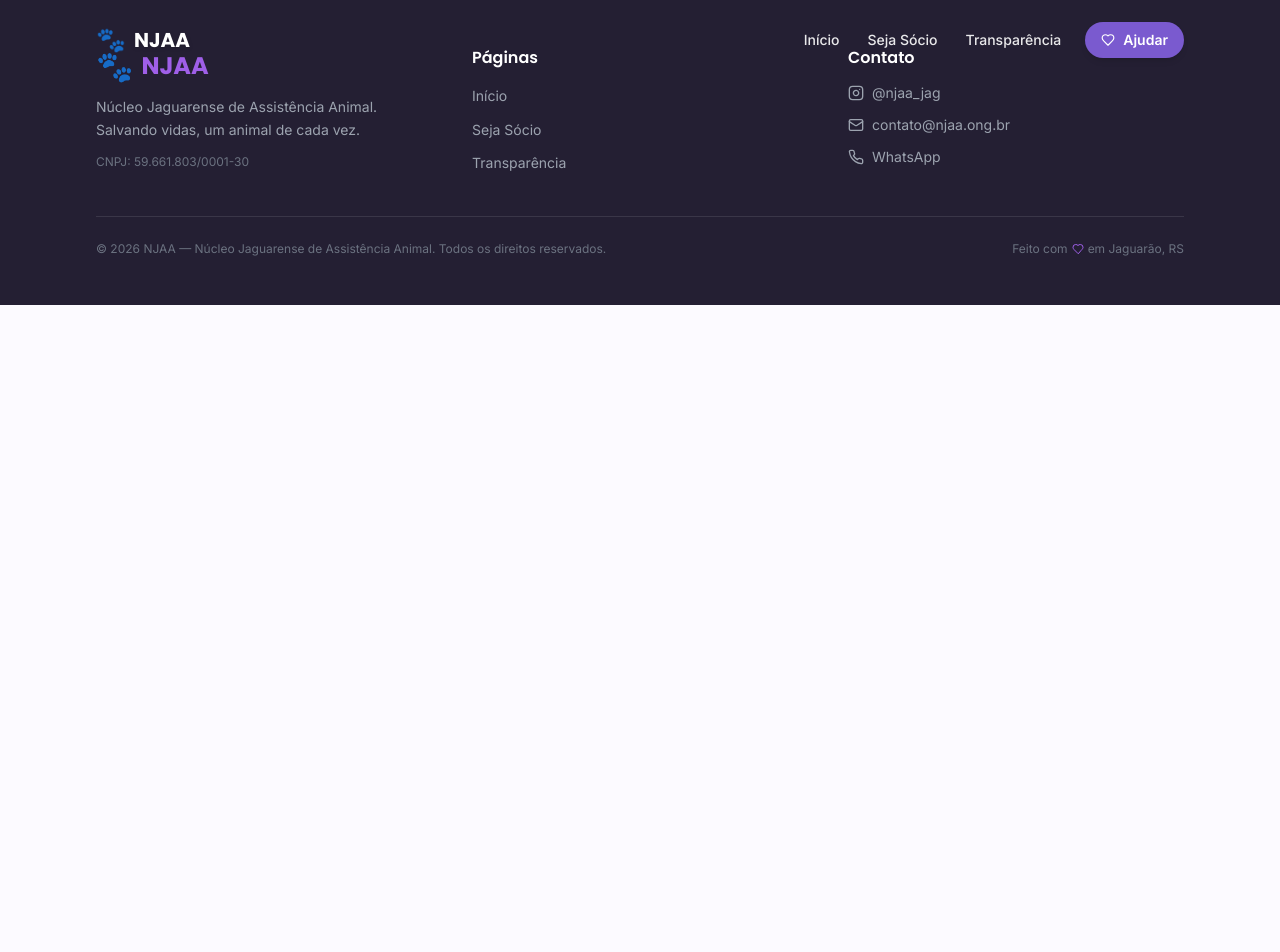
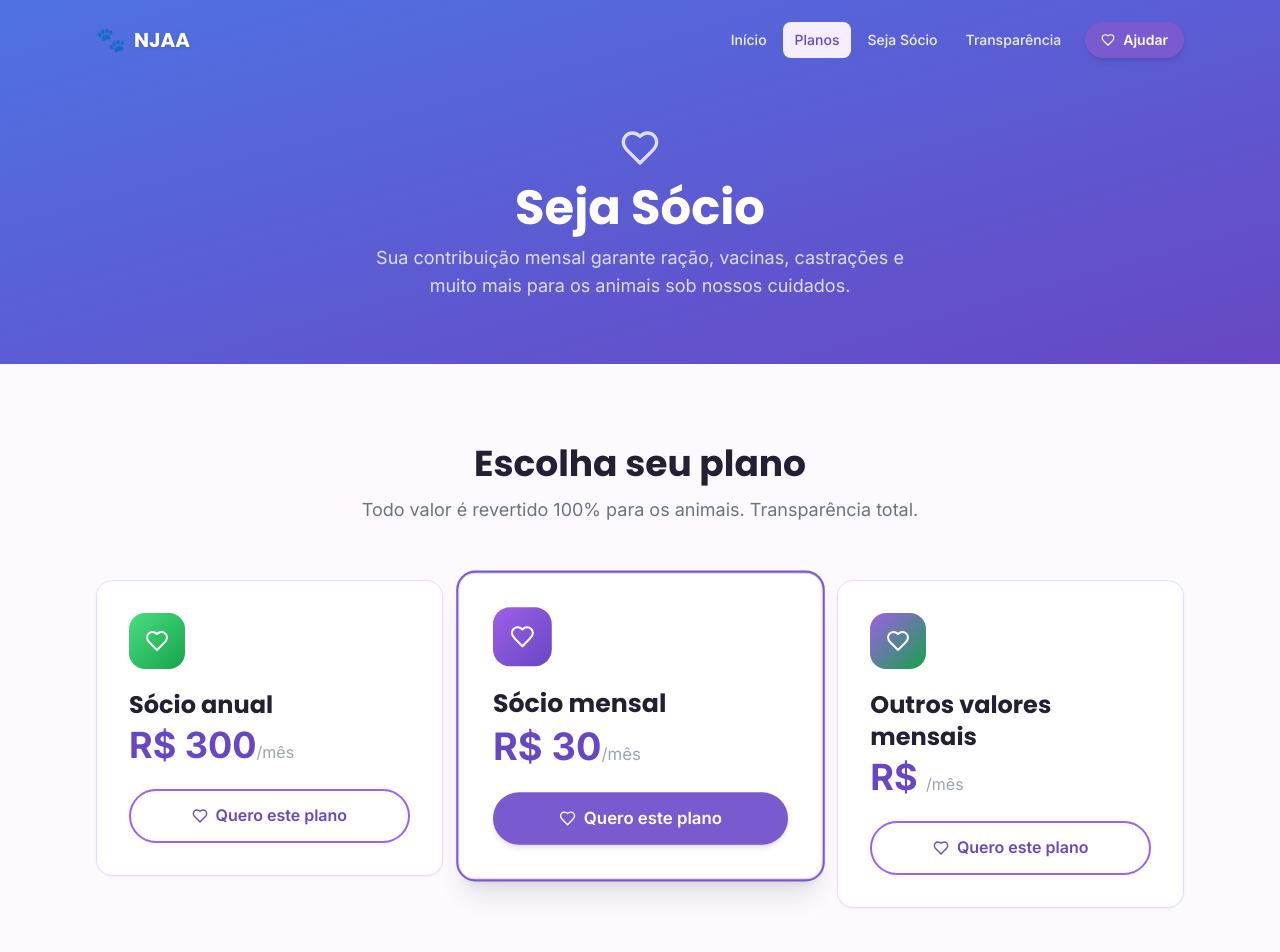
Before and after one commit to sbr-digital/njaa, a React (Vite) app: page /planos in a window 1280 px wide. Shown: the top 952 px of the page. Before the commit the page ends 800 px from the top, so only its background shows below. Built offline with nearby package versions, Linux system fonts and the light colour scheme.

Commit message:
fix: corrige planos

```diff
--- a/src/App.tsx
+++ b/src/App.tsx
@@ -17,7 +17,7 @@ export function App() {
         <Routes>
           <Route path="/" element={<Home />} />
           <Route path="/adocao" element={<Adocao />} />
-          <Route path="/seja-socio" element={<SejaSocio />} />
+          <Route path="/planos" element={<SejaSocio />} />
           <Route path="/transparencia" element={<Transparencia />} />
         </Routes>
       </main>
--- a/src/data/membership.ts
+++ b/src/data/membership.ts
@@ -29,6 +29,20 @@ export const membershipPlans: MembershipPlan[] = [
       // 'Atualizações dos animais patrocinados',
     ],
   },
+  {
+  id: 'other',
+  name: 'Outros valores mensais',
+  // price: 30,
+  period: 'mensal',
+  color: 'from-primary-400 to-green-600',
+  benefits: [
+    // 'Tudo do plano Apoiador',
+    // 'Menção especial nas redes sociais',
+    // 'Kit de boas-vindas digital',
+    // 'Acesso a eventos exclusivos da ONG',
+    // 'Atualizações dos animais patrocinados',
+  ],
+},
   // {
   //   id: 'guardiao',
   //   name: 'Guardião',
--- a/src/data/navigation.ts
+++ b/src/data/navigation.ts
@@ -4,6 +4,7 @@ export const navLinks: NavLink[] = [
   { label: 'Início',         href: '/'             },
   // { label: 'Quem Somos',     href: '/#quem-somos'  },
   // { label: 'Adoção',         href: '/adocao'        },
+  { label: 'Planos',     href: '/planos' },
   { label: 'Seja Sócio',     href: 'https://forms.gle/M1RMTJPn9doHrzse7', target: '_blank' },
   { label: 'Transparência',  href: '/transparencia' },
   // { label: 'Contato',        href: '/contato'       },
--- a/src/pages/Home.tsx
+++ b/src/pages/Home.tsx
@@ -1,5 +1,5 @@
 import { Link } from 'react-router-dom'
-import { Heart, PawPrint } from 'lucide-react'
+import { ArrowRight, Heart, PawPrint } from 'lucide-react'
 import { SEO } from '@/components/SEO'
 import { AnimatedSection } from '@/components/AnimatedSection'
 import { StatCard } from '@/components/StatCard'
@@ -152,14 +152,14 @@ export function Home() {
               Adote, seja voluntário, doe ração ou torne-se sócio. Qualquer gesto
               de amor salva vidas.
             </p>
-            {/* <div className="flex flex-col sm:flex-row gap-4 justify-center">
-              <Link to="/adocao" className="btn-secondary">
+            <div className="flex flex-col sm:flex-row gap-4 justify-center">
+              {/* <Link to="/adocao" className="btn-secondary">
                 <Heart size={16} /> Adotar agora
-              </Link>
-              <Link to="/seja-socio" className="btn-ghost">
+              </Link> */}
+              <Link to="/planos" className="btn-ghost">
                 Ser sócio <ArrowRight size={16} />
               </Link>
-            </div> */}
+            </div>
           </AnimatedSection>
         </div>
       </section>
--- a/src/pages/SejaSocio.tsx
+++ b/src/pages/SejaSocio.tsx
@@ -8,9 +8,9 @@ export function SejaSocio() {
   return (
     <>
       <SEO
-        title="Seja Sócio"
+        title="Planos"
         description="Torne-se sócio da NJAA e ajude a salvar mais vidas. Planos a partir de R$ 20/mês com benefícios exclusivos."
-        canonical="/seja-socio"
+        canonical="/planos"
         keywords="sócio ONG animais, apoiar NJAA, doação mensal animais Jaguarão"
       />
 
@@ -21,8 +21,8 @@ export function SejaSocio() {
             <Heart size={40} className="mx-auto mb-4 opacity-80" />
             <h1 className="font-display font-bold text-5xl mb-3">Seja Sócio</h1>
             <p className="text-white/80 text-lg max-w-xl mx-auto">
-              Sua contribuição garante castrações, consultas, resgates e muito
-              mais para os animais.
+              Sua contribuição mensal garante ração, vacinas, castrações e muito
+              mais para os animais sob nossos cuidados.
             </p>
           </AnimatedSection>
         </div>
@@ -38,7 +38,7 @@ export function SejaSocio() {
             </p>
           </AnimatedSection>
 
-          <div className="grid md:grid-cols-2 gap-6 items-start">
+          <div className="grid md:grid-cols-3 gap-6 items-start">
             {membershipPlans.map((plan, i) => (
               <AnimatedSection key={plan.id} delay={i * 100}>
                 <div
@@ -67,10 +67,9 @@ export function SejaSocio() {
                   </h3>
                   <p className="text-4xl font-bold text-primary-600 mb-1">
                     R$ {plan.price}
-                    <span className="text-base font-normal text-gray-400">{
-                      plan.period==='anual' ? '/ano' : '/mês'
-                    }</span>
+                    <span className="text-base font-normal text-gray-400">/mês</span>
                   </p>
+
                   <ul className="space-y-3 my-6">
                     {plan.benefits.map((benefit) => (
                       <li key={benefit} className="flex items-start gap-2 text-sm text-gray-600">
@@ -82,7 +81,7 @@ export function SejaSocio() {
 
                   <a
                     href={`${socialLinks.whatsapp}?text=${encodeURIComponent(
-                      `Olá! Quero me tornar sócio ${plan.name} da NJAA (R$ ${plan.price}). 🐾`
+                      `Olá! Quero me tornar sócio ${plan.name} da NJAA (R$ ${plan.price}/mês). 🐾`
                     )}`}
                     target="_blank"
                     rel="noopener noreferrer"
--- a/src/types/index.ts
+++ b/src/types/index.ts
@@ -71,7 +71,7 @@ export interface Animal {
 export interface MembershipPlan {
   id: string
   name: string
-  price: number
+  price?: number
   period: 'mensal' | 'anual'
   benefits: string[]
   highlighted?: boolean
```
Also changed, not shown: 1 other file (tests, documents, lock files or other folders).
